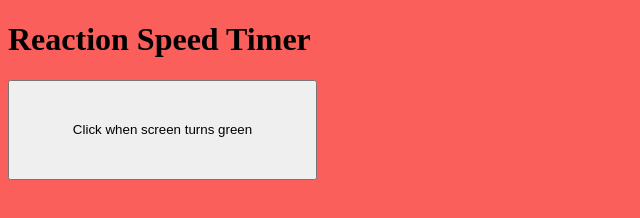
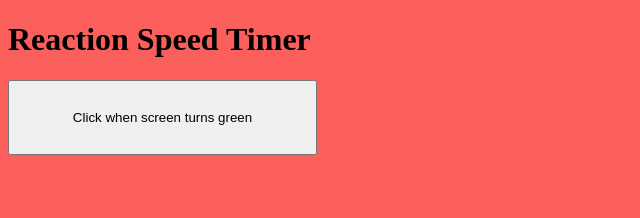
Before and after one commit to Monlarc/GREAT_WebDev, a plain HTML site: page Tuesday/ReactionTime/index.html in a window 1280 px wide. Both pictures are taken after a click on the button "Start test". Shown: the whole page, without its empty margins (0-640 px from the left). Drawn offline with Linux system fonts and the light colour scheme.

Commit message:
changed react time visuals

```diff
--- a/Tuesday/ReactionTime/index.html
+++ b/Tuesday/ReactionTime/index.html
@@ -8,7 +8,7 @@
 </head>
 <body>
     <h1>Reaction Speed Timer</h1>
-    <button style="height:100px;width:309px" onmousedown="buttonPressed()" id="btn">Start test</button>
+    <button style="height:75px;width:309px" onmousedown="buttonPressed()" id="btn">Start test</button>
     <h2 id="timeDisplay"></h2>
     <h3 id="highscoreDisplay"></h3>
 
--- a/Tuesday/ReactionTime/reactiontime.js
+++ b/Tuesday/ReactionTime/reactiontime.js
@@ -1,25 +1,29 @@
-
 let changeTime = -1;
 let starting = true;
-let highScore = 10000000000;
+let highScore = 1000000000000;
 const btn = document.getElementById("btn");
 const display = document.getElementById("timeDisplay");
 const highscoreDisplay = document.getElementById("highscoreDisplay");
 document.body.style.backgroundColor = "#8fa8d9";
 let turnGreenId;
 
+// handler for button clicks
 function buttonPressed(){
     if(starting){
+        // starting new test
         changeTime = -1;
         document.body.style.backgroundColor = "#fa5f5c";
         display.innerHTML = "";
         highscoreDisplay.innerHTML = "";
         btn.innerText = "Click when screen turns green";
         starting = false;
-        turnGreenId = window.setTimeout(turnGreen, Math.random()*4000 + 2000);
+        // wait 2-6.5 seconds
+        turnGreenId = window.setTimeout(turnGreen, Math.random()*4500 + 2000);
     }
     else{
+        // test currently running
         if(changeTime == -1){
+            // clicked before green
             clearTimeout(turnGreenId);
             display.innerHTML = "You clicked too soon!";
             document.body.style.backgroundColor = "#8fa8d9";
@@ -27,6 +31,7 @@ function buttonPressed(){
             starting = true;
         }
         else{
+            // clicked after green
             const time = Date.now() - changeTime;
             display.innerHTML = "You took " + time + " milliseconds.";
             document.body.style.backgroundColor = "#8fa8d9";
@@ -40,6 +45,7 @@ function buttonPressed(){
     }
 }
 
+// makes screen green
 function turnGreen(){
     document.body.style.backgroundColor = "#c8fa5c";
     changeTime = Date.now();
```
